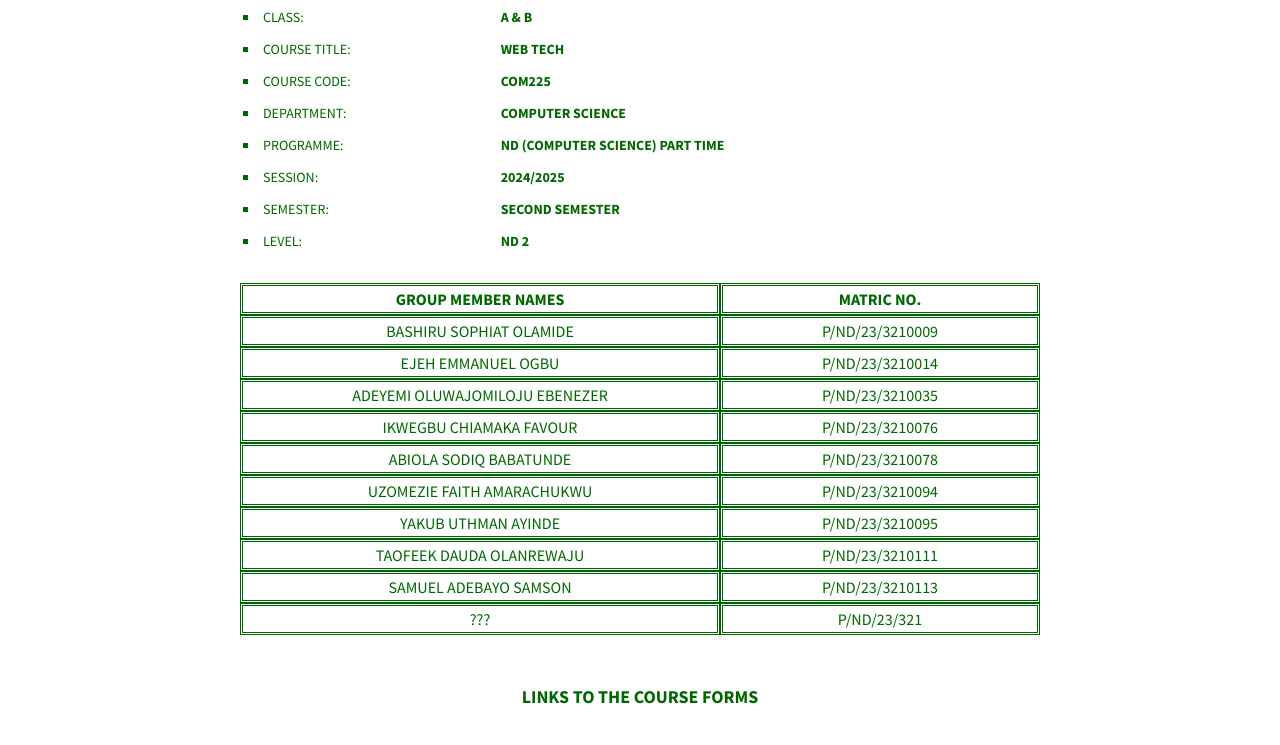
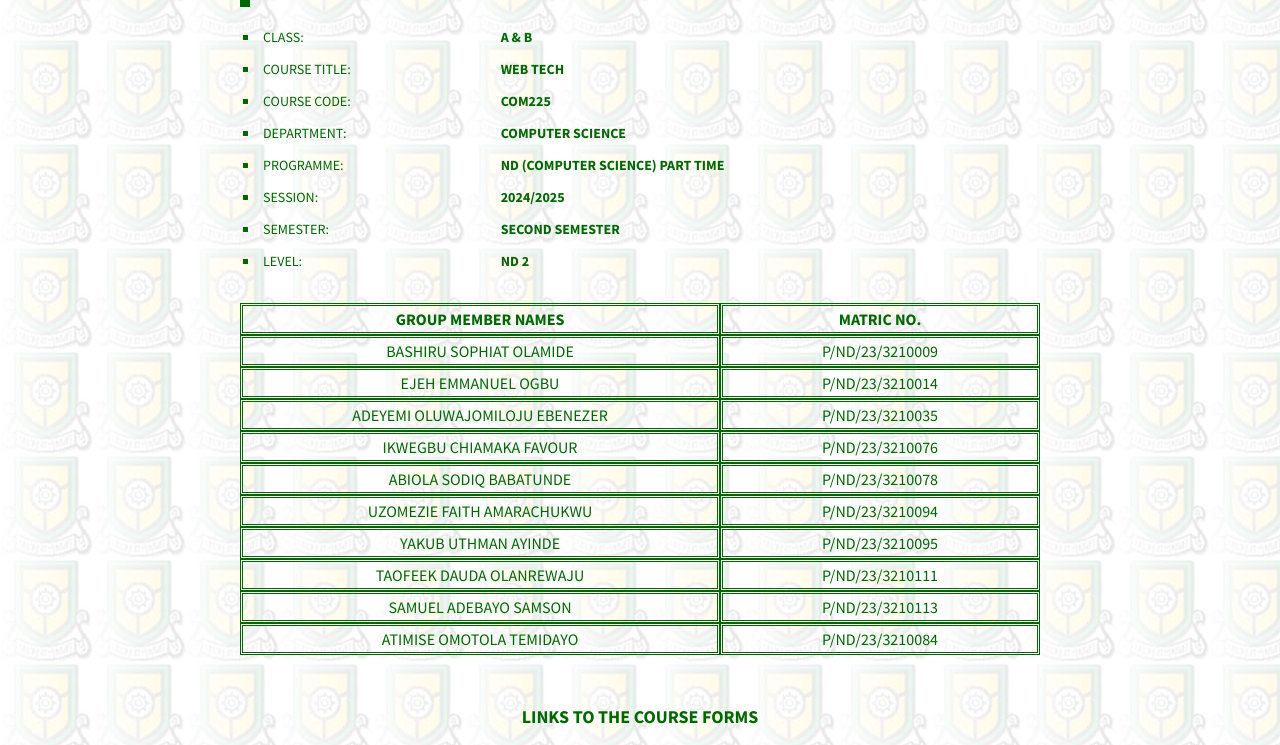
Before and after one commit to UthmanYakub/course_form, a plain HTML site: page index.html in a window 1280 px wide. Shown: the part 171-916 px from the top of the page. Drawn offline with Linux system fonts and the light colour scheme.

Commit message:
adding more info

```diff
--- a/index.html
+++ b/index.html
@@ -6,7 +6,7 @@
   <link href="https://fonts.googleapis.com/css?family=Source+Sans+Pro:300,400,600,700" rel="stylesheet">
   <link rel="stylesheet" href="../assets/style/style.css">
 </head>
-<body oncontextmenu="return false" onkeydown="return false" class="course-form-body" id="printDiv">
+<body oncontextmenu="return false" onkeydown="return false" class="course-form-body" id="bg">
   <div class="course-form-container">
     <section class="header-logo	">
       <img src="../assets/img/School logo.png" alt="Yaba_tech Logo">
@@ -39,7 +39,7 @@
       <div>YAKUB UTHMAN AYINDE</div><div>P/ND/23/3210095</div>
       <div>TAOFEEK DAUDA OLANREWAJU</div><div>P/ND/23/3210111</div>
       <div>SAMUEL ADEBAYO SAMSON</div><div>P/ND/23/3210113</div>
-      <div>???</div><div>P/ND/23/321</div>
+      <div>ATIMISE OMOTOLA TEMIDAYO</div><div>P/ND/23/3210084</div>
     </section>
 
     <section class="form-footer">
```
